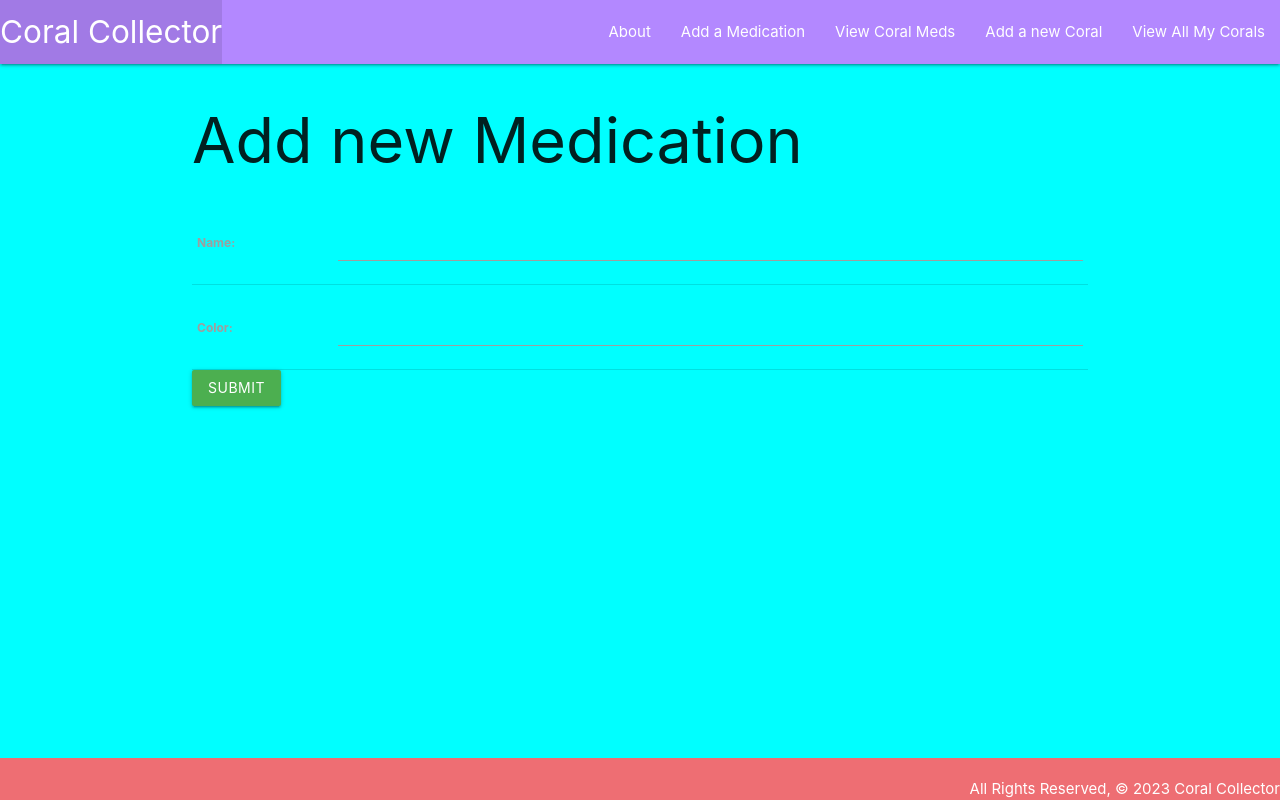
After one commit to 7gsclaude/coralcollector, a Django app: page /meds/create in a window 1280 px wide. The commit adds this page. Run offline with Django 4.2, Linux system fonts and the light colour scheme; the visitor is signed in with stand-in values (Sample User, id 1).

Commit message:
did a lot

```diff
--- a/main_app/admin.py
+++ b/main_app/admin.py
@@ -1,7 +1,8 @@
 from django.contrib import admin
-from .models import Coral, Feeding
+from .models import Coral, Feeding, Meds
 # Register your models here.
 
 
 admin.site.register(Coral)
 admin.site.register(Feeding)
+admin.site.register(Meds)
--- a/main_app/models.py
+++ b/main_app/models.py
@@ -6,7 +6,7 @@ from django.urls import reverse
 # Create your models here.
 
 
-class Food(models.Model):
+class Meds(models.Model):
     name = models.CharField(max_length=50)
     color = models.CharField(max_length=20)
 
@@ -15,7 +15,8 @@ class Food(models.Model):
         return f'{self.color} {self.name}'
 
     def get_absolute_url(self):
-        return reverse("food_detail", kwargs={"pk": self.pk})
+        return reverse("med_detail", kwargs={"pk": self.id})
+    #changed self to .id
     # we use class based views here thats the onky reasib why pk was used
 
 
@@ -25,7 +26,7 @@ class Coral (models.Model):
     description = models.TextField(max_length=250)
     price = models.IntegerField()
 # heree is a many to many relationship
-    # food = models.ManyToManyField(Food)
+    meds = models.ManyToManyField(Meds)
     # these feidls also correspeond with what is found in the admin login site
 
 # this str line helps print the text in a better way
@@ -59,6 +60,8 @@ class Feeding(models.Model):
 # we need a forign key that links the feeding to the model
 
 # below changes the ordering
+#here is the link to include specifications on fed corals in the future .
+# https://seir-1114.netlify.app/second-language/week-2/day-3/lecture-materials/intro-to-django-one-to-many-relationships
 
 
 class meta:
--- a/main_app/static/css/style.css
+++ b/main_app/static/css/style.css
@@ -2,7 +2,7 @@ body {
     display: flex;
     min-height: 100vh;
     flex-direction: column;
-    background-color: teal;
+    background-color: aqua;
 }
 
 main {
@@ -13,3 +13,6 @@ footer {
     padding-top: 0;
     text-align: right;
 }
+.nav-wrapper {
+    @extend #b388ff deep-purple accent-1
+}
--- a/main_app/templates/base.html
+++ b/main_app/templates/base.html
@@ -6,17 +6,19 @@
     <meta name="viewport" content="width=device-width, initial-scale=1.0" />
     <meta http-equiv="X-UA-Compatible" content="ie=edge" />
     <title>Coral Collector</title>
+    {% comment %} this is the link for materialize  {% endcomment %}
     <link
       rel="stylesheet"
       href="https://cdnjs.cloudflare.com/ajax/libs/materialize/1.0.0/css/materialize.min.css"
     />
     <link rel="stylesheet" type="text/css" href="{% static 'css/style.css' %}" />
-
+    {% comment %} in order to make the calender work on the detail page this is requireed {% endcomment %}
+    <script src="https://cdnjs.cloudflare.com/ajax/libs/materialize/1.0.0/js/materialize.min.js"></script>
   </head>
   <body>
     <header class="navbar-fixed">
       <nav>
-        <div class="nav-wrapper">
+        <div class="nav-wrapper  deep-purple accent-1">
           <ul>
             <li>
               <a href="/" class="left brand-logo">  Coral Collector</a>
@@ -24,6 +26,14 @@
           </ul>
           <ul class="right">
             <li><a href="/about">About</a></li>
+
+            <li>
+              <a href='{% url "med_create" %}'> Add a Medication </a>
+            </li>
+            <li>
+            <a href='{% url "med_index"%}'>View Coral Meds</a>
+            </li>
+
             <li><a href="{% url 'corals_create' %}">Add a new Coral</a></li>
             <li><a href="/corals">View All My Corals</a></li>
           </ul>
--- /dev/null
+++ b/main_app/templates/main_app/meds_form.html
@@ -0,0 +1,19 @@
+{% extends 'base.html' %} {% block content%}
+
+
+    {% if object %}
+<h1>Edit <span class="{{object.color.lower}}-text"> {{object.color.Capitolize}} </span> {{object.name.capitolize}}</h1>
+{%else%}
+ <h1> Add new Medication </h1>
+    {%endif%}
+
+ <form action="" method="POST">
+    {% csrf_token %}
+<table>
+    {{form.as_table}}
+</table>
+<input class="btn green" type="submit" value="submit">
+ </form>
+
+
+{%endblock%}
--- a/main_app/urls.py
+++ b/main_app/urls.py
@@ -13,5 +13,17 @@ urlpatterns = [
     path('corals/create/', views.CoralCreate.as_view(), name='corals_create'),
     path ('corals/<int:pk>/update', views.CoralUpdate.as_view(), name='corals_update'),
     path ('corals/<int:pk>/delete', views.CoralDelete.as_view(), name='corals_delete'),
-    # path('cats/<int:cat_id>add_feeding/', views.add_feeding, name='add_feeding'),
+    path('corals/<int:cat_id>add_feeding/', views.add_feeding, name='add_feeding'),
+
+    path('meds/', views.MedsIndex.as_view(), name='med_index'),
+    path('meds/create', views.MedsCreate.as_view(), name='med_create'),
+    path('meds/<int:pk>/', views.MedsDetail.as_view(), name='med_detail'),
+    path('meds/<int:pk>/update', views.MedsUpdate.as_view(), name='med_update'),
+    path('meds/<int:pk>/delete', views.MedsDelete.as_view(), name='med_delete'),
+
+
+    # this path assoiatees meds to a specifc cat
+    path('corals/<int:coral_id>/assoc_med/<int:med_id>/',views.assoc_med, name='assoc_med'),
+    #      views.assoc_Med, name='assoc_Med'),
+
 ]
--- a/main_app/views.py
+++ b/main_app/views.py
@@ -4,8 +4,13 @@ from django.shortcuts import render, redirect
 from django.http import HttpResponse
 from django.views.generic.edit import CreateView, DeleteView, UpdateView
 from django.views.generic import ListView, DetailView
-from .models import Coral, Food, Feeding
+from .models import Coral, Meds, Feeding
 from .forms import FeedingForm
+from django.contrib.auth.forms import UserCreationForm
+from django.contrib.auth import login
+from django.contrib.auth.decorators import login_required
+from django.contrib.auth.mixins import LoginRequiredMixin
+
 
 # # Define the home view
 # def home(request):
@@ -23,17 +28,34 @@ def coral_index(request):
     corals = Coral.objects.all
     return render(request, 'coral/index.html', { 'corals': corals })
 
+#this detail function got updated at the very end in order to show the relationships between the medication
+
 def coral_detail(request, coral_id):
     corals = Coral.objects.get(id=coral_id)
     feeding_form = FeedingForm()
-    # food_not_tried = Food.objects.exclude(id__in=corals.food.all().values_list('id'))
+    meds_not_tried = Meds.objects.exclude(id__in=corals.meds.all().values_list('id'))
     return render(request, 'coral/detail.html',{
         'coral':corals,
         'feeding_form': feeding_form,
-        # 'food': food_not_tried
+        'med': meds_not_tried
+#above is returning each model into this function
 
         # feeding_formis set to an instance of FeedingFormand then it's passed to detail.html just like coral.
     })
+
+def add_feeding(request, coral_id):
+    form = FeedingForm(request.POST)
+    if form.is_valid():
+        new_feeding = form.save(commit = False)
+        new_feeding.coral_id = coral_id
+        new_feeding.save()
+    return redirect('detail', coral_id=coral_id)
+
+    # for there to be a relationship between certain things,this must be established
+def assoc_med(request, coral_id,med_id):
+  Coral.obejcts.get(id=coral_id).med.add(med_id)
+  return redirect('detail', cat_id=med_id)
+
 
 class CoralCreate(CreateView):
     model = Coral
@@ -62,3 +84,26 @@ class CoralDelete(DeleteView):
 
 
 #todoo createing a coral landing sppot adn and trying to fix this error markdown is placed where it needs to be. should be bplaced
+
+
+class MedsIndex(LoginRequiredMixin, ListView):
+  model = Meds
+
+
+class MedsCreate (LoginRequiredMixin, CreateView):
+  model = Meds
+  fields = '__all__'
+
+
+class MedsDetail(LoginRequiredMixin, DetailView):
+  model = Meds
+
+
+class MedsDelete(LoginRequiredMixin, DeleteView):
+  model = Meds
+  success_url = '/meds/'
+
+
+class MedsUpdate(LoginRequiredMixin, UpdateView):
+  model = Meds
+  fields = '__all__'
```
Also changed, not shown: main_app/templates/coral/detail.html (+82 -0 lines), main_app/templates/main_app/coral_confirm_delete.html (added, +15 -0 lines), main_app/templates/main_app/meds_confirm_delete.html (added, +15 -0 lines), main_app/templates/main_app/meds_detail.html (added, +21 -0 lines), main_app/templates/main_app/meds_list.html (added, +17 -0 lines), main_app/migrations/0003_rename_food_meds_coral_meds.py (added).
